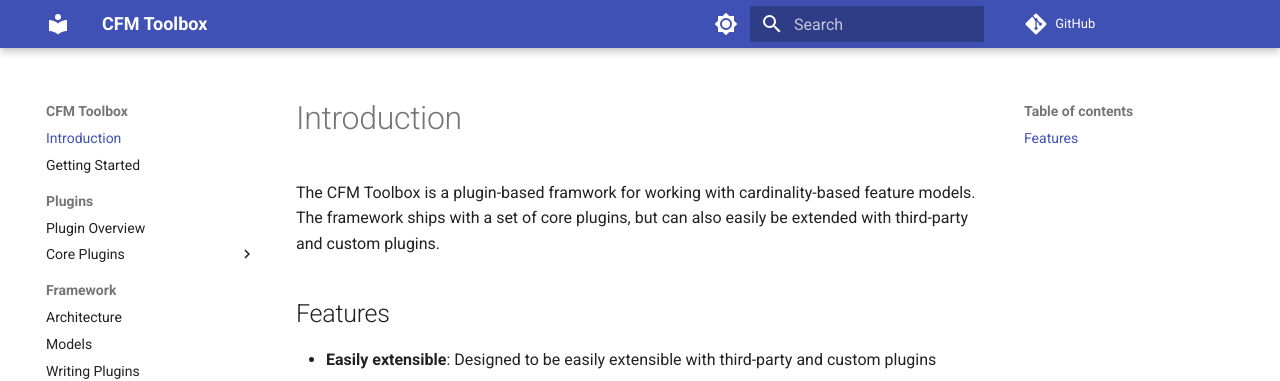
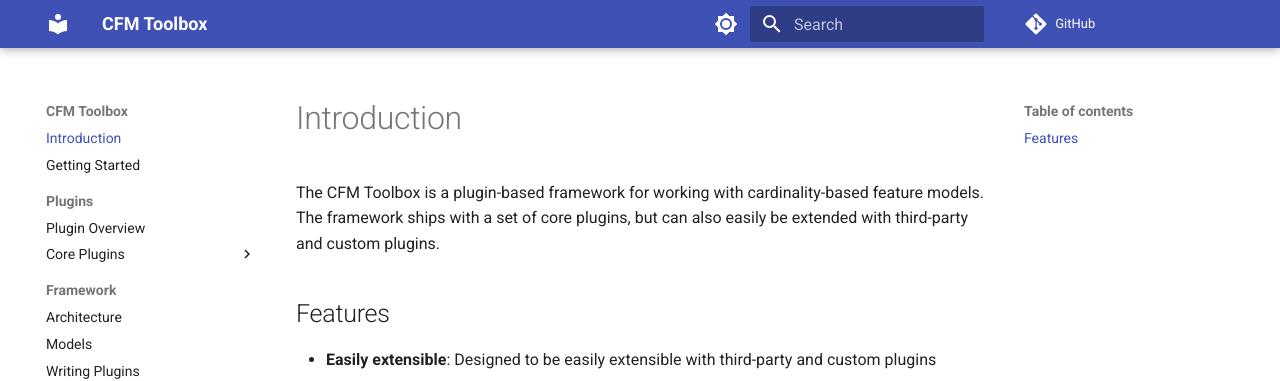
Before and after one commit to KIT-TVA/cfmtoolbox, an MkDocs documentation site: the page built from docs/index.md, in a window 1280 px wide. Shown: the top 381 px of the page. Built offline with MkDocs 1.6.1 and Material for MkDocs 9.7.7, drawn with Linux system fonts in a browser that asks for light colours; comment, search, counter and statistics services are not loaded.

```diff
--- a/docs/index.md
+++ b/docs/index.md
@@ -1,4 +1,4 @@
-The CFM Toolbox is a plugin-based framwork for working with cardinality-based feature models.
+The CFM Toolbox is a plugin-based framework for working with cardinality-based feature models.
 The framework ships with a set of core plugins, but can also easily be extended with third-party and custom plugins.
 
 ## Features
```
Also changed, not shown: README.md (+11 -2 lines).
